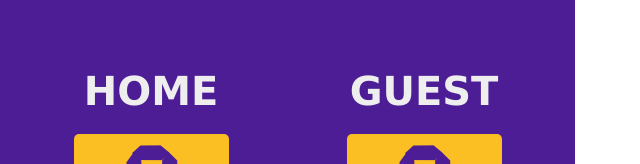
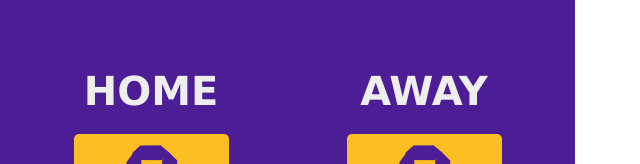
Before and after one commit to nancy911010/Basketball-Score, a plain HTML site: page index.html in a window 1280 px wide. Shown: the top 164 px of the page, without its empty margins (0-640 px from the left). Drawn offline with nearby package versions, Linux system fonts and the light colour scheme.

Commit message:
Changed "Guest" to "Away"

```diff
--- a/index.html
+++ b/index.html
@@ -15,7 +15,7 @@
                     </div>
                 </div>
                 <div class="sub-container">
-                    <h3 class="title">GUEST</h3>
+                    <h3 class="title">AWAY</h3>
                     <h1 class="score" id="scoreGuest"></h1>
                     <div class="btn-container">
                         <button class="btn" onclick="guestAdd1()">+1</button>
```
